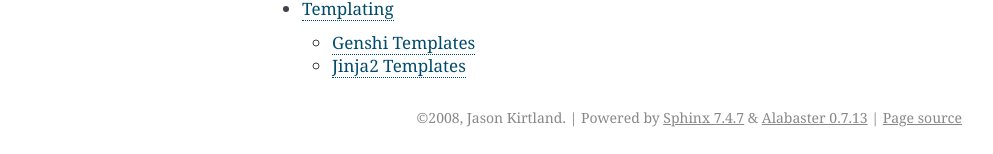
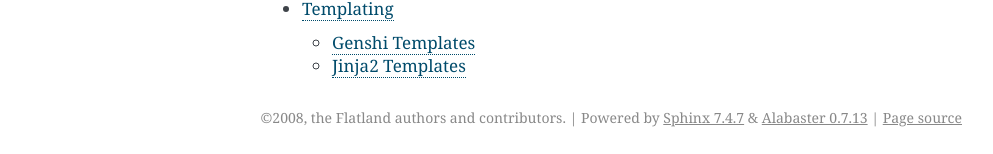
Before and after one commit to discorporate/flatland, a Sphinx documentation site: the page built from docs/index.txt, in a window 1280 px wide. Shown: the part 768-922 px from the top of the page, without its empty margins (148-1141 px from the left). Built offline with Sphinx 7.4.7, drawn with Linux system fonts in a browser that asks for light colours.

Commit message:
Housekeeping

```diff
--- a/docs/conf.py
+++ b/docs/conf.py
@@ -38,7 +38,7 @@ master_doc = 'index'
 
 # General substitutions.
 project = 'flatland'
-copyright = '2008, Jason Kirtland'
+copyright = '2008, the Flatland authors and contributors'
 
 # The default replacements for |version| and |release|, also used in various
 # other places throughout the built documents.
```
Also changed, not shown: 2 other files.
